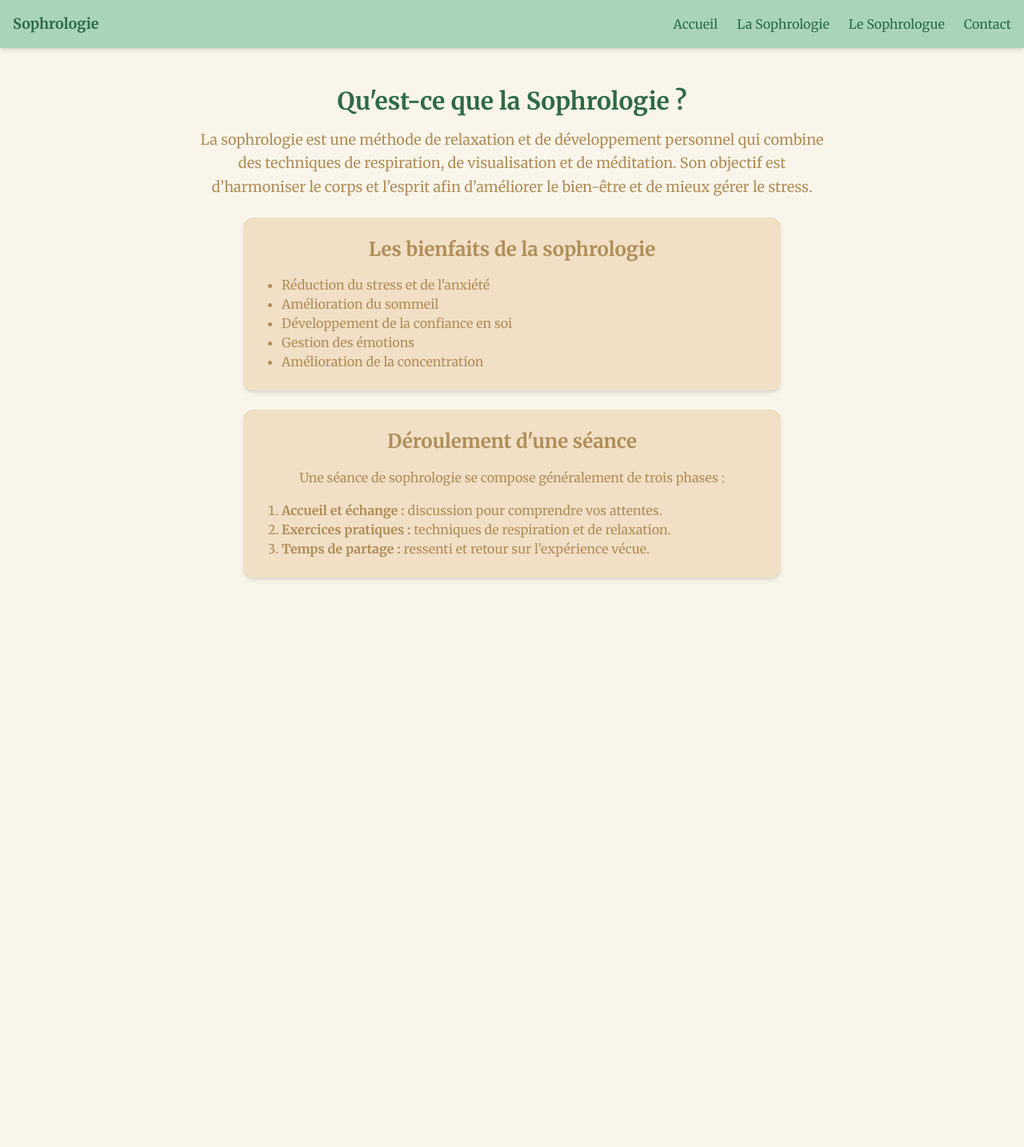
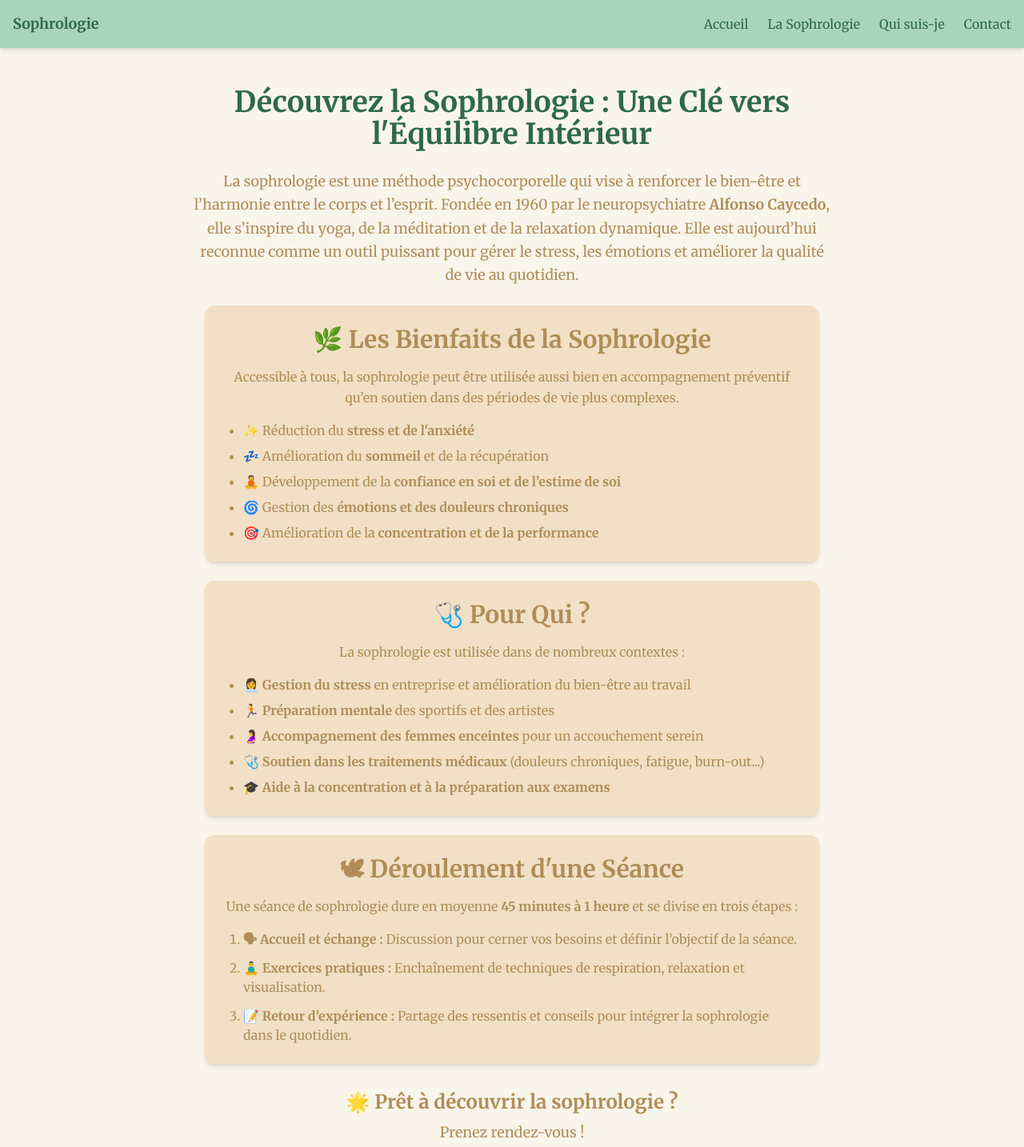
Before and after one commit to Metheor31Game/SiteSophrologue, a Next.js app in the folder vitrine/: page /sophrologie in a window 1280 px wide. Shown: the top 1434 px of the page at 80% size. Before the commit the page ends 800 px from the top, so only its background shows below. Built offline with nearby package versions, Linux system fonts and the light colour scheme.

Commit message:
modifs sophrologie et contact

```diff
--- a/vitrine/app/contact/page.tsx
+++ b/vitrine/app/contact/page.tsx
@@ -1,21 +1,32 @@
+"use client";
+import { useState } from "react";
+
 export default function ContactPage() {
+  const [contactType, setContactType] = useState(""); // Gère le type de contact sélectionné
+
   return (
     <div className="text-center p-6 bg-background text-foreground">
       <h1 className="text-3xl font-bold text-vert-fonce mb-4">Contact</h1>
-      <p className="text-lg mb-6 text-marron-doux">Prenez rendez-vous ou posez vos questions.</p>
+      <p className="text-lg mb-6 text-marron-doux">
+        Prenez rendez-vous ou posez vos questions.
+      </p>
 
       {/* Carte de visite */}
       <div className="bg-beige-sable shadow-md rounded-xl p-6 mb-6 w-full max-w-md mx-auto">
-        <h2 className="text-xl font-semibold text-marron-doux">Jean Dupont</h2>
+        <h2 className="text-xl font-semibold text-marron-doux">Raji Elmasri</h2>
         <p className="text-marron-doux">Sophrologue certifié</p>
-        <p className="text-marron-doux mt-2">123 Rue du Bien-Être, 75000 Paris</p>
-        <p className="text-marron-doux">Tél: 01 23 45 67 89</p>
-        <p className="text-marron-doux">Email: contact@sophrologie.fr</p>
+        <p className="text-marron-doux mt-2">
+          7 esplanade du muretain, 31600 Muret
+        </p>
+        <p className="text-marron-doux">Tél: 06 61 19 88 50</p>
+        <p className="text-marron-doux">Email: raji.elmasri@gmail.com</p>
       </div>
 
       {/* Horaires */}
-      <div className="bg-beige-sable shadow-md rounded-xl p-6 w-full max-w-md mx-auto">
-        <h2 className="text-xl font-semibold text-marron-doux mb-4">Horaires d'ouverture</h2>
+      <div className="bg-beige-sable shadow-md rounded-xl p-6 w-full max-w-md mx-auto mb-6">
+        <h2 className="text-xl font-semibold text-marron-doux mb-4">
+          Horaires d'ouverture
+        </h2>
         <table className="w-full text-left border-collapse">
           <tbody>
             {[
@@ -36,6 +47,124 @@ export default function ContactPage() {
           </tbody>
         </table>
       </div>
+
+      {/* Formulaire de contact */}
+      <div className="bg-beige-sable shadow-md rounded-xl p-6 w-full max-w-md mx-auto">
+        <h2 className="text-xl font-semibold text-marron-doux mb-4">
+          Contactez-moi
+        </h2>
+
+        {/* Sélecteur du type de contact */}
+        <label className="block text-marron-doux font-medium mb-2">
+          Vous souhaitez :
+        </label>
+        <select
+          className="w-full p-2 border border-gray-300 rounded-md"
+          value={contactType}
+          onChange={(e) => setContactType(e.target.value)}
+        >
+          <option value="">Choisir une option</option>
+          <option value="rendez-vous">Prendre rendez-vous</option>
+          <option value="question">Poser une question</option>
+        </select>
+
+        {/* Champs affichés selon le choix */}
+        {(contactType === "rendez-vous" || contactType === "question") && (
+          <div className="mt-4">
+            {/* Nom */}
+            <label className="block text-marron-doux font-medium mb-2">
+              Nom :
+            </label>
+            <input
+              type="text"
+              className="w-full p-2 border border-gray-300 rounded-md"
+              placeholder="Votre nom"
+            />
+
+            {/* Prénom */}
+            <label className="block text-marron-doux font-medium mt-4 mb-2">
+              Prénom :
+            </label>
+            <input
+              type="text"
+              className="w-full p-2 border border-gray-300 rounded-md"
+              placeholder="Votre prénom"
+            />
+
+            {/* Numéro de téléphone */}
+            <label className="block text-marron-doux font-medium mt-4 mb-2">
+              Téléphone :
+            </label>
+            <input
+              type="tel"
+              className="w-full p-2 border border-gray-300 rounded-md"
+              placeholder="Votre numéro de téléphone"
+            />
+
+            {/* Adresse e-mail */}
+            <label className="block text-marron-doux font-medium mt-4 mb-2">
+              E-mail :
+            </label>
+            <input
+              type="email"
+              className="w-full p-2 border border-gray-300 rounded-md"
+              placeholder="Votre adresse e-mail"
+            />
+
+            {contactType === "rendez-vous" && (
+              <>
+                {/* Date et heure du rendez-vous */}
+                <label className="block text-marron-doux font-medium mt-4 mb-2">
+                  Date souhaitée :
+                </label>
+                <input
+                  type="date"
+                  className="w-full p-2 border border-gray-300 rounded-md"
+                />
+
+                <label className="block text-marron-doux font-medium mt-4 mb-2">
+                  Heure souhaitée :
+                </label>
+                <input
+                  type="time"
+                  className="w-full p-2 border border-gray-300 rounded-md"
+                />
+
+                {/* Message optionnel */}
+                <label className="block text-marron-doux font-medium mt-4 mb-2">
+                  Message :
+                </label>
+                <textarea
+                  className="w-full p-2 border border-gray-300 rounded-md"
+                  rows="3"
+                  placeholder="Ajoutez des précisions si nécessaire..."
+                ></textarea>
+              </>
+            )}
+
+            {contactType === "question" && (
+              <>
+                {/* Question du visiteur */}
+                <label className="block text-marron-doux font-medium mt-4 mb-2">
+                  Votre question :
+                </label>
+                <textarea
+                  className="w-full p-2 border border-gray-300 rounded-md"
+                  rows="3"
+                  placeholder="Posez votre question ici..."
+                ></textarea>
+              </>
+            )}
+          </div>
+        )}
+
+        {/* Bouton d'envoi */}
+        {contactType && (
+          <button className="mt-6 w-full bg-vert-fonce text-white py-2 rounded-md hover:bg-vert-clair transition">
+            Envoyer
+          </button>
+        )}
+      </div>
     </div>
   );
 }
--- a/vitrine/app/layout.tsx
+++ b/vitrine/app/layout.tsx
@@ -21,10 +21,27 @@ export default function RootLayout({ children }: RootLayoutProps) {
 
           {/* Menu desktop */}
           <div className="hidden md:flex space-x-6">
-            <Link href="/" className="text-vert-fonce hover:text-marron-doux">Accueil</Link>
-            <Link href="/sophrologie" className="text-vert-fonce hover:text-marron-doux">La Sophrologie</Link>
-            <Link href="/sophrologue" className="text-vert-fonce hover:text-marron-doux">Le Sophrologue</Link>
-            <Link href="/contact" className="text-vert-fonce hover:text-marron-doux">Contact</Link>
+            <Link href="/" className="text-vert-fonce hover:text-marron-doux">
+              Accueil
+            </Link>
+            <Link
+              href="/sophrologie"
+              className="text-vert-fonce hover:text-marron-doux"
+            >
+              La Sophrologie
+            </Link>
+            <Link
+              href="/sophrologue"
+              className="text-vert-fonce hover:text-marron-doux"
+            >
+              Qui suis-je
+            </Link>
+            <Link
+              href="/contact"
+              className="text-vert-fonce hover:text-marron-doux"
+            >
+              Contact
+            </Link>
           </div>
 
           {/* Bouton menu mobile */}
@@ -36,10 +53,34 @@ export default function RootLayout({ children }: RootLayoutProps) {
         {/* Menu mobile */}
         {menuOpen && (
           <div className="md:hidden flex flex-col items-center bg-vert-clair p-4 space-y-4">
-            <Link href="/" className="text-vert-fonce hover:text-marron-doux" onClick={() => setMenuOpen(false)}>Accueil</Link>
-            <Link href="/sophrologie" className="text-vert-fonce hover:text-marron-doux" onClick={() => setMenuOpen(false)}>La Sophrologie</Link>
-            <Link href="/sophrologue" className="text-vert-fonce hover:text-marron-doux" onClick={() => setMenuOpen(false)}>Le Sophrologue</Link>
-            <Link href="/contact" className="text-vert-fonce hover:text-marron-doux" onClick={() => setMenuOpen(false)}>Contact</Link>
+            <Link
+              href="/"
+              className="text-vert-fonce hover:text-marron-doux"
+              onClick={() => setMenuOpen(false)}
+            >
+              Accueil
+            </Link>
+            <Link
+              href="/sophrologie"
+              className="text-vert-fonce hover:text-marron-doux"
+              onClick={() => setMenuOpen(false)}
+            >
+              La Sophrologie
+            </Link>
+            <Link
+              href="/sophrologue"
+              className="text-vert-fonce hover:text-marron-doux"
+              onClick={() => setMenuOpen(false)}
+            >
+              Le Sophrologue
+            </Link>
+            <Link
+              href="/contact"
+              className="text-vert-fonce hover:text-marron-doux"
+              onClick={() => setMenuOpen(false)}
+            >
+              Contact
+            </Link>
           </div>
         )}
 
--- a/vitrine/app/sophrologie/page.tsx
+++ b/vitrine/app/sophrologie/page.tsx
@@ -1,36 +1,142 @@
-// app/sophrologie/page.tsx
 export default function SophrologiePage() {
   return (
     <div className="text-center p-6">
-      <h1 className="text-3xl font-bold text-vert-fonce mb-4">Qu'est-ce que la Sophrologie ?</h1>
+      <h1 className="text-4xl font-bold text-vert-fonce mb-6">
+        Découvrez la Sophrologie : Une Clé vers l'Équilibre Intérieur
+      </h1>
+
+      {/* Introduction immersive */}
       <p className="text-lg text-marron-doux leading-relaxed mb-6">
-        La sophrologie est une méthode de relaxation et de développement personnel qui combine des techniques de respiration, de visualisation et de méditation.
-        Son objectif est d’harmoniser le corps et l’esprit afin d’améliorer le bien-être et de mieux gérer le stress.
+        La sophrologie est une méthode psychocorporelle qui vise à renforcer le
+        bien-être et l’harmonie entre le corps et l’esprit. Fondée en 1960 par
+        le neuropsychiatre{" "}
+        <span className="font-semibold">Alfonso Caycedo</span>, elle s’inspire
+        du yoga, de la méditation et de la relaxation dynamique. Elle est
+        aujourd’hui reconnue comme un outil puissant pour gérer le stress, les
+        émotions et améliorer la qualité de vie au quotidien.
       </p>
 
-      {/* Section sur les bienfaits */}
-      <div className="bg-beige-sable shadow-md rounded-xl p-6 mb-6 w-full max-w-2xl mx-auto">
-        <h2 className="text-2xl font-semibold text-marron-doux mb-4">Les bienfaits de la sophrologie</h2>
-        <ul className="text-marron-doux text-left list-disc pl-6">
-          <li>Réduction du stress et de l'anxiété</li>
-          <li>Amélioration du sommeil</li>
-          <li>Développement de la confiance en soi</li>
-          <li>Gestion des émotions</li>
-          <li>Amélioration de la concentration</li>
+      {/* Les bienfaits de la sophrologie */}
+      <div className="bg-beige-sable shadow-md rounded-xl p-6 mb-6 w-full max-w-3xl mx-auto">
+        <h2 className="text-3xl font-semibold text-marron-doux mb-4">
+          🌿 Les Bienfaits de la Sophrologie
+        </h2>
+        <p className="text-marron-doux leading-relaxed mb-4">
+          Accessible à tous, la sophrologie peut être utilisée aussi bien en
+          accompagnement préventif qu’en soutien dans des périodes de vie plus
+          complexes.
+        </p>
+        <ul className="text-marron-doux text-left list-disc pl-6 space-y-2">
+          <li>
+            ✨ Réduction du{" "}
+            <span className="font-semibold">stress et de l'anxiété</span>
+          </li>
+          <li>
+            💤 Amélioration du <span className="font-semibold">sommeil</span> et
+            de la récupération
+          </li>
+          <li>
+            🧘 Développement de la{" "}
+            <span className="font-semibold">
+              confiance en soi et de l’estime de soi
+            </span>
+          </li>
+          <li>
+            🌀 Gestion des{" "}
+            <span className="font-semibold">
+              émotions et des douleurs chroniques
+            </span>
+          </li>
+          <li>
+            🎯 Amélioration de la{" "}
+            <span className="font-semibold">
+              concentration et de la performance
+            </span>
+          </li>
         </ul>
       </div>
 
-      {/* Section sur le déroulement d'une séance */}
-      <div className="bg-beige-sable shadow-md rounded-xl p-6 w-full max-w-2xl mx-auto">
-        <h2 className="text-2xl font-semibold text-marron-doux mb-4">Déroulement d'une séance</h2>
-        <p className="text-marron-doux leading-relaxed">
-          Une séance de sophrologie se compose généralement de trois phases :
+      {/* Domaines d'application */}
+      <div className="bg-beige-sable shadow-md rounded-xl p-6 mb-6 w-full max-w-3xl mx-auto">
+        <h2 className="text-3xl font-semibold text-marron-doux mb-4">
+          🩺 Pour Qui ?
+        </h2>
+        <p className="text-marron-doux leading-relaxed mb-4">
+          La sophrologie est utilisée dans de nombreux contextes :
         </p>
-        <ul className="text-marron-doux text-left list-decimal pl-6 mt-4">
-          <li><span className="font-semibold">Accueil et échange :</span> discussion pour comprendre vos attentes.</li>
-          <li><span className="font-semibold">Exercices pratiques :</span> techniques de respiration et de relaxation.</li>
-          <li><span className="font-semibold">Temps de partage :</span> ressenti et retour sur l’expérience vécue.</li>
+        <ul className="text-marron-doux text-left list-disc pl-6 space-y-2">
+          <li>
+            👩‍💼 <span className="font-semibold">Gestion du stress</span> en
+            entreprise et amélioration du bien-être au travail
+          </li>
+          <li>
+            🏃 <span className="font-semibold">Préparation mentale</span> des
+            sportifs et des artistes
+          </li>
+          <li>
+            🤰{" "}
+            <span className="font-semibold">
+              Accompagnement des femmes enceintes
+            </span>{" "}
+            pour un accouchement serein
+          </li>
+          <li>
+            🩺{" "}
+            <span className="font-semibold">
+              Soutien dans les traitements médicaux
+            </span>{" "}
+            (douleurs chroniques, fatigue, burn-out...)
+          </li>
+          <li>
+            🎓{" "}
+            <span className="font-semibold">
+              Aide à la concentration et à la préparation aux examens
+            </span>
+          </li>
         </ul>
+      </div>
+
+      {/* Déroulement d'une séance */}
+      <div className="bg-beige-sable shadow-md rounded-xl p-6 mb-6 w-full max-w-3xl mx-auto">
+        <h2 className="text-3xl font-semibold text-marron-doux mb-4">
+          🕊 Déroulement d'une Séance
+        </h2>
+        <p className="text-marron-doux leading-relaxed mb-4">
+          Une séance de sophrologie dure en moyenne{" "}
+          <span className="font-semibold">45 minutes à 1 heure</span> et se
+          divise en trois étapes :
+        </p>
+        <ul className="text-marron-doux text-left list-decimal pl-6 space-y-3">
+          <li>
+            <span className="font-semibold">🗣 Accueil et échange :</span>{" "}
+            Discussion pour cerner vos besoins et définir l’objectif de la
+            séance.
+          </li>
+          <li>
+            <span className="font-semibold">🧘‍♂️ Exercices pratiques :</span>{" "}
+            Enchaînement de techniques de respiration, relaxation et
+            visualisation.
+          </li>
+          <li>
+            <span className="font-semibold">📝 Retour d’expérience :</span>{" "}
+            Partage des ressentis et conseils pour intégrer la sophrologie dans
+            le quotidien.
+          </li>
+        </ul>
+      </div>
+
+      {/* Appel à l'action */}
+      <div className="mt-8">
+        <h2 className="text-2xl font-semibold text-marron-doux mb-2">
+          🌟 Prêt à découvrir la sophrologie ?
+        </h2>
+        <p className="text-lg text-marron-doux mb-4">Prenez rendez-vous !</p>
+        <a
+          href="/contact"
+          className="bg-vert-fonce text-white font-semibold px-6 py-3 rounded-full shadow-md hover:bg-vert-doux transition"
+        >
+          📅 Prendre rendez-vous
+        </a>
       </div>
     </div>
   );
--- a/vitrine/app/sophrologue/page.tsx
+++ b/vitrine/app/sophrologue/page.tsx
@@ -1,8 +1,10 @@
 export default function SophrologuePage() {
-    return (
-      <div className="text-center">
-        <h1 className="text-3xl font-bold text-vert-fonce">Le Sophrologue</h1>
-        <p className="mt-4 text-lg text-marron-doux">Présentation et parcours du sophrologue.</p>
-      </div>
-    );
-  }
+  return (
+    <div className="text-center">
+      <h1 className="text-3xl font-bold text-vert-fonce">Qui suis-je</h1>
+      <p className="mt-4 text-lg text-marron-doux">
+        Présentation et parcours du sophrologue.
+      </p>
+    </div>
+  );
+}
```
